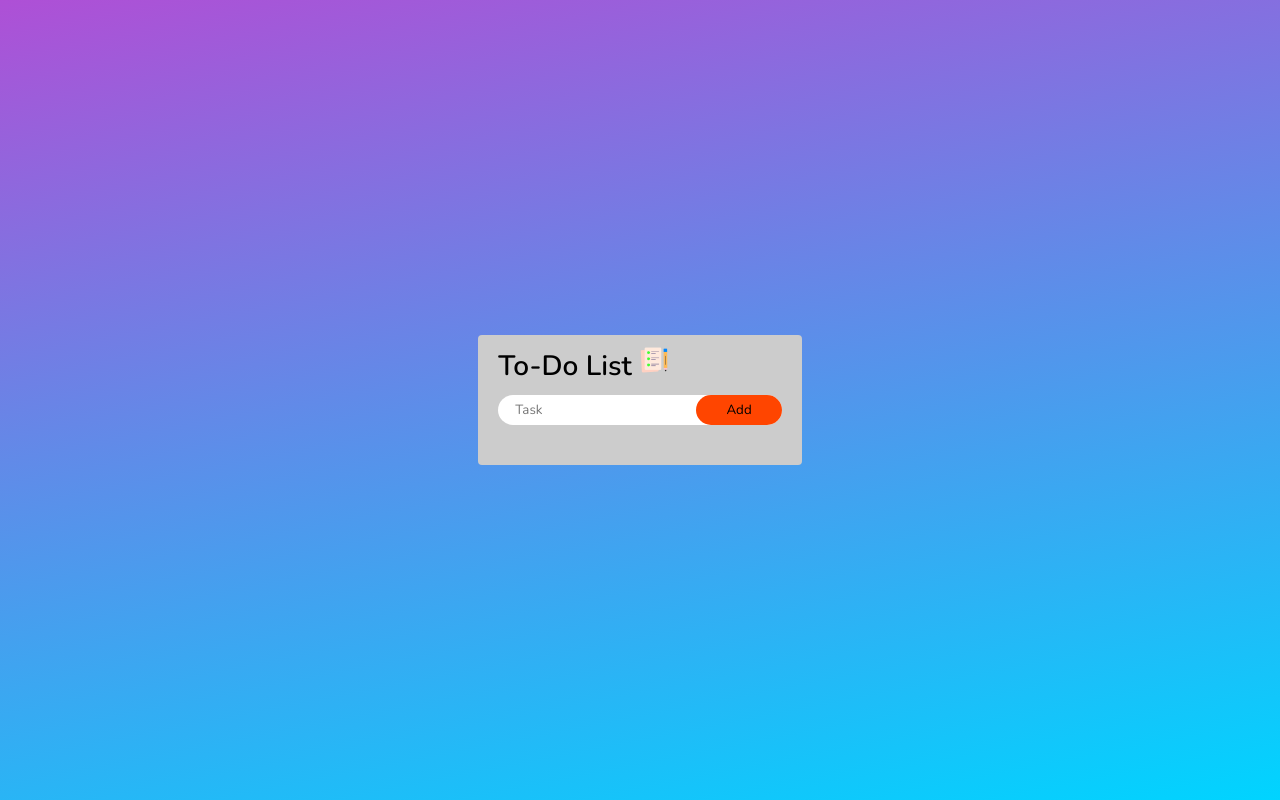
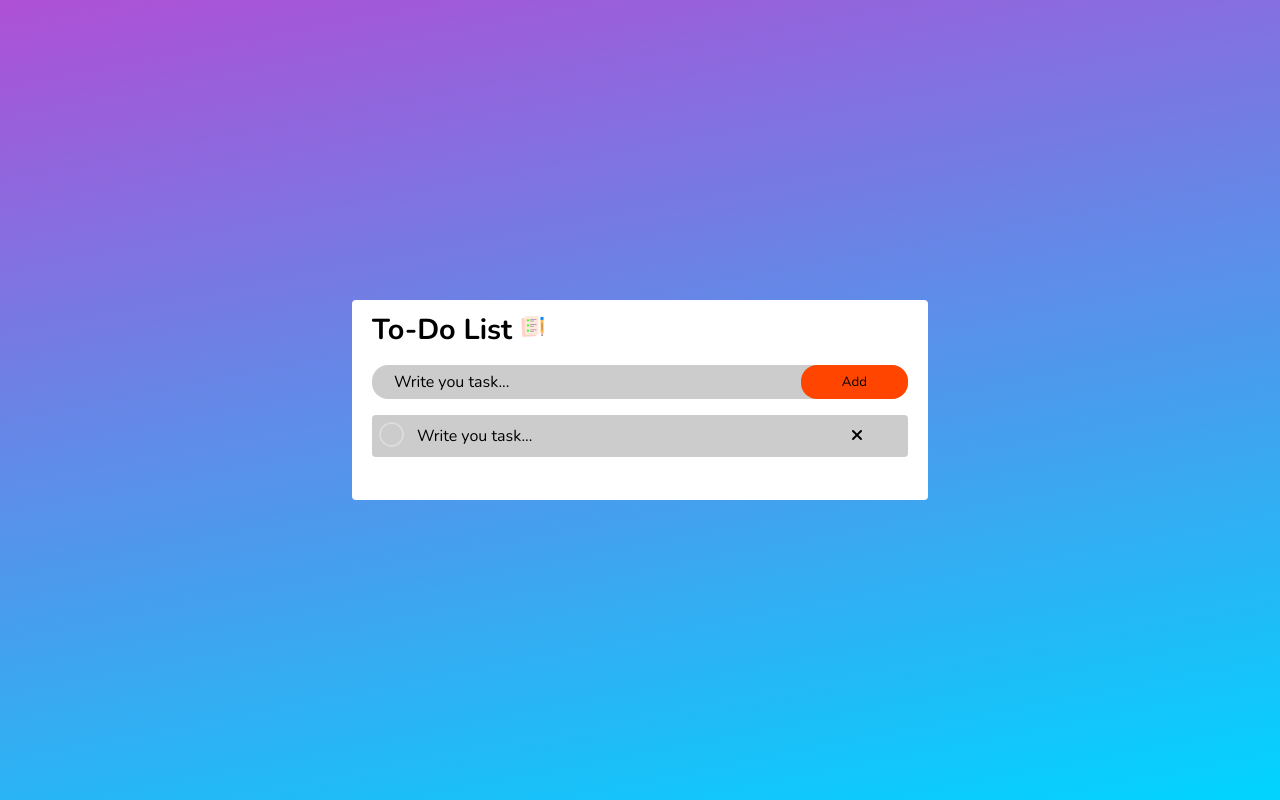
Before and after one commit to kchamling/to-do, a plain HTML site: page index.html in a window 1280 px wide. Both pictures are taken after a click on the button "Add". Drawn offline with nearby package versions, Linux system fonts and the light colour scheme.

Commit message:
save in localstorage

```diff
--- a/app.js
+++ b/app.js
@@ -1,25 +1,50 @@
-const addBtn = document.querySelector(".group button");
-const input = document.querySelector(".group input");
+const addBtn = document.querySelector(".input-add button");
+const input = document.querySelector(".input-add input");
 const toDoList = document.querySelector(".to-do-list");
+
+showData();
 
 addBtn.addEventListener("click", () => {
   if (input.value.length > 0) {
-    const newToDo = document.createElement("li");
-    newToDo.innerHTML = input.value;
-
-    const closIcon = document.createElement("span");
-    closIcon.innerHTML = '<i class="fa-solid fa-xmark"></i>';
-    newToDo.append(closIcon);
+    const newToDo = document.createElement("div");
+    newToDo.classList.add("to-do");
+    newToDo.innerText = input.value;
 
     newToDo.addEventListener("click", () => {
-      newToDo.classList.add("checked");
+      newToDo.classList.toggle("checked");
+      saveData();
     });
 
-    closIcon.addEventListener("click", () => {
+    const closeIcon = document.createElement("span");
+    closeIcon.innerHTML = '<i class="fa-solid fa-xmark"></i>'
+    newToDo.append(closeIcon);
+
+    closeIcon.addEventListener("click", () => {
       newToDo.remove();
+      saveData();
     });
 
+    saveData();
     toDoList.append(newToDo);
-    input.value = "";
   }
 });
+
+function saveData() {
+  localStorage.setItem("data", toDoList.innerHTML);
+}
+
+function showData() {
+  toDoList.innerHTML = localStorage.getItem("data");
+  const toDoItems = document.querySelectorAll(".to-do");
+  toDoItems.forEach((item) => {
+    item.addEventListener("click", () => {
+      item.classList.toggle("checked");
+      saveData();
+    });
+    const closeIcon = item.querySelector("span");
+    closeIcon.addEventListener("click", () => {
+      item.remove();
+      saveData();
+    });
+  });
+}
--- a/index.html
+++ b/index.html
@@ -6,7 +6,7 @@
     <title>To-Do</title>
     <link rel="stylesheet" href="style.css" />
     <link
-      href="https://fonts.googleapis.com/css?family=Nunito:200,300,regular,500,600,700,800,900,200italic,300italic,italic,500italic,600italic,700italic,800italic,900italic"
+      href="https://fonts.googleapis.com/css?family=Nunito:regular,500,600,700,800,900"
       rel="stylesheet"
     />
     <script
@@ -18,18 +18,19 @@
   </head>
   <body>
     <div class="container">
-      <div class="to-do">
+      <div class="title">
         <h1>To-Do List <img src="images/icon.png" /></h1>
       </div>
 
-      <div class="add-to-do">
-        <div class="group">
-          <input type="text" placeholder="Task" />
-          <button type="button">Add</button>
-        </div>
+      <div class="input-add">
+        <input type="text" placeholder="Task" value="Write you task..." />
+        <button type="button">Add</button>
       </div>
 
-      <ul class="to-do-list"></ul>
+      <div class="to-do-list">
+        <!-- <div class="to-do">Task</div>
+        <div class="to-do checked">Task</div> -->
+      </div>
     </div>
   </body>
 </html>
--- a/style.css
+++ b/style.css
@@ -1,114 +1,3 @@
-/* * {
-  box-sizing: border-box;
-}
-
-body {
-  margin: 0;
-  height: 100vh;
-  background: linear-gradient(
-    169deg,
-    rgba(2, 0, 36, 1) 0%,
-    rgba(155, 38, 204, 0.8062678062678063) 0%,
-    rgba(0, 212, 255, 1) 100%
-  );
-  background-repeat: no-repeat;
-}
-
-.container {
-  width: 100%;
-  max-width: 530px;
-  border-radius: 10px;
-  margin: 100px auto 0;
-  background-color: #fff;
-  padding: 20px 25px;
-}
-
-.todo-head {
-  display: flex;
-  align-items: center;
-  gap: 10px;
-}
-
-.todo-head img {
-  width: 40px;
-  height: 40px;
-}
-
-.input-container {
-  display: flex;
-  align-items: center;
-  justify-content: space-between;
-  background-color: #ccc;
-  border-radius: 40px;
-}
-
-.input-container input {
-  background-color: transparent;
-  flex-grow: 1;
-  border: none;
-  outline: none;
-  padding: 10px 20px;
-  color: #555;
-  font-size: 16px;
-  border-radius: 40px;
-  font-weight: 500;
-}
-
-.input-container button {
-  background-color: orangered;
-  color: #fff;
-  border: none;
-  outline: none;
-  border-radius: 40px;
-  padding: 11px 40px;
-  cursor: pointer;
-}
-
-.display-container {
-  display: flex;
-  flex-direction: column;
-  gap: 10px;
-  margin-top: 10px;
-  margin: 10px 0 0;
-  padding: 10px;
-  /* background-color: indianred;
-}
-
-.display-container li {
-  position: relative;
-  list-style: none;
-  margin-left: 30px;
-}
-.display-container li::before {
-  position: absolute;
-  top: 0px;
-  left: -34px;
-  content: "";
-  width: 20px;
-  height: 20px;
-  border-radius: 50%;
-  background-image: url(images/unchecked.png);
-  background-size: cover;
-  background-position: center;
-  background-repeat: no-repeat;
-}
-.display-container li.checked {
-  object-fit: cover;
-  background-image: url(images/checked.png);
-  text-decoration: line-through;
-  background-size: cover;
-  background-position: center;
-  background-repeat: no-repeat;
-}
-
-.display-container li span {
-  position: absolute;
-  right: 5px;
-  cursor: pointer;
-}
-
-*/
-
 * {
   margin: 0;
   box-sizing: border-box;
@@ -131,88 +20,86 @@ body {
 }
 
 .container {
-  max-width: 470px;
+  width: 100%;
+  min-height: 25vh;
+  max-width: 45vw;
+  background-color: #fff;
+  border-radius: 4px;
   padding: 10px 20px;
-  margin: 0 16px;
-  border-radius: 4px;
-  background-color: #ccc;
   display: flex;
   flex-direction: column;
-  gap: 10px;
+  flex-wrap: wrap;
+  gap: 1rem;
 }
 
-.container .to-do {
-  display: flex;
-  align-items: center;
-  gap: 5px;
+.title h1 {
+  font-size: 1.8rem;
+  font-weight: 700;
+}
+.title img {
+  width: 25px;
 }
 
-.container .to-do h1 {
-  font-size: 28px;
-  font-weight: 600;
-}
-.container .to-do img {
-  width: 30px;
-}
-
-.container .add-to-do {
+.input-add {
   width: 100%;
-  background-color: indianred;
-  background-color: #fff;
-  border-radius: 40px;
+  background-color: #ccc;
+  border-radius: 1rem;
   display: flex;
   align-items: center;
 }
 
-.group input {
+.input-add input {
+  width: 100%;
+  margin-left: 20px;
+  font-size: 16px;
+  font-family: 500;
   border: none;
   outline: none;
   background-color: transparent;
-  margin-left: 15px;
+  flex-grow: 1;
 }
 
-.group button {
+.input-add button {
   background-color: orangered;
+  border-radius: 1rem;
   border: none;
   outline: none;
-  padding: 6px 30px;
-  border-radius: 40px;
+  padding: 8px 41px;
 }
 
-ul {
-  padding: 10px;
+.to-do-list {
+  display: flex;
+  flex-direction: column;
+  gap: 1rem;
 }
 
-ul li {
-  list-style: none;
-  padding: 5px;
-  margin-left: 15px;
+.to-do-list .to-do {
+  display: flex;
+  justify-content: space-between;
+  align-items: center;
+  background-color: #ccc;
+  border-radius: 4px;
+  padding: 10px 45px;
+  cursor: pointer;
   position: relative;
 }
 
-ul li::before {
+.to-do-list .to-do::before {
+  content: "";
   position: absolute;
-  top: 5px;
-  left: -21px;
-  content: "";
-  height: 20px;
-  width: 20px;
+  height: 25px;
+  width: 25px;
   border-radius: 50%;
-  background-color: #fff;
+  top: 7px;
+  left: 7px;
   background-image: url(images/unchecked.png);
+  background-repeat: no-repeat;
   background-size: cover;
   background-position: center;
-  background-repeat: no-repeat;
 }
-
-.to-do-list li.checked {
-  text-decoration: line-through;
+.to-do-list .to-do.checked {
+  text-decoration-line: line-through;
 }
-.to-do-list li.checked::before {
+.to-do-list .to-do.checked::before {
   background-image: url(images/checked.png);
 }
-
-ul li span {
-  position: absolute;
-  right: 0;
-}
```
